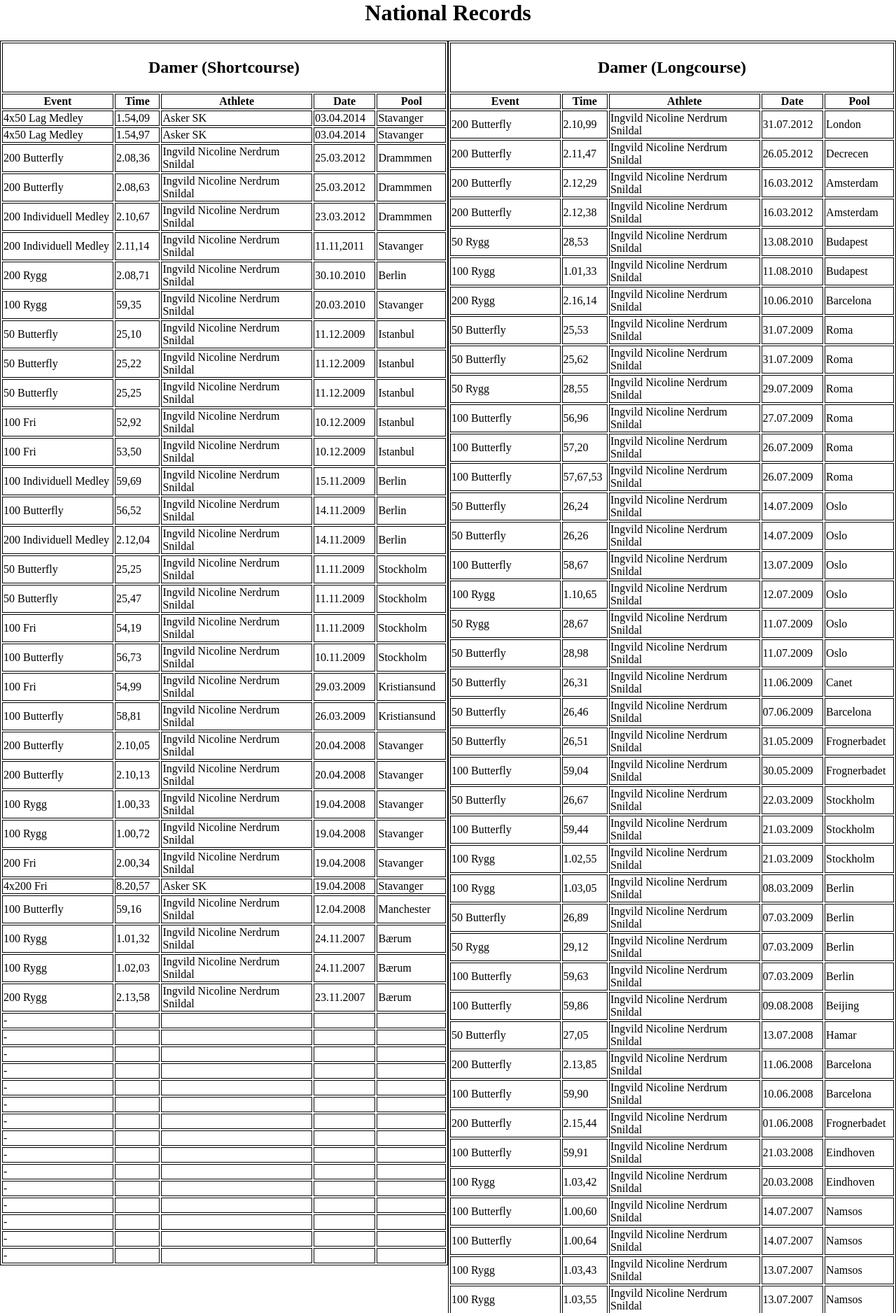
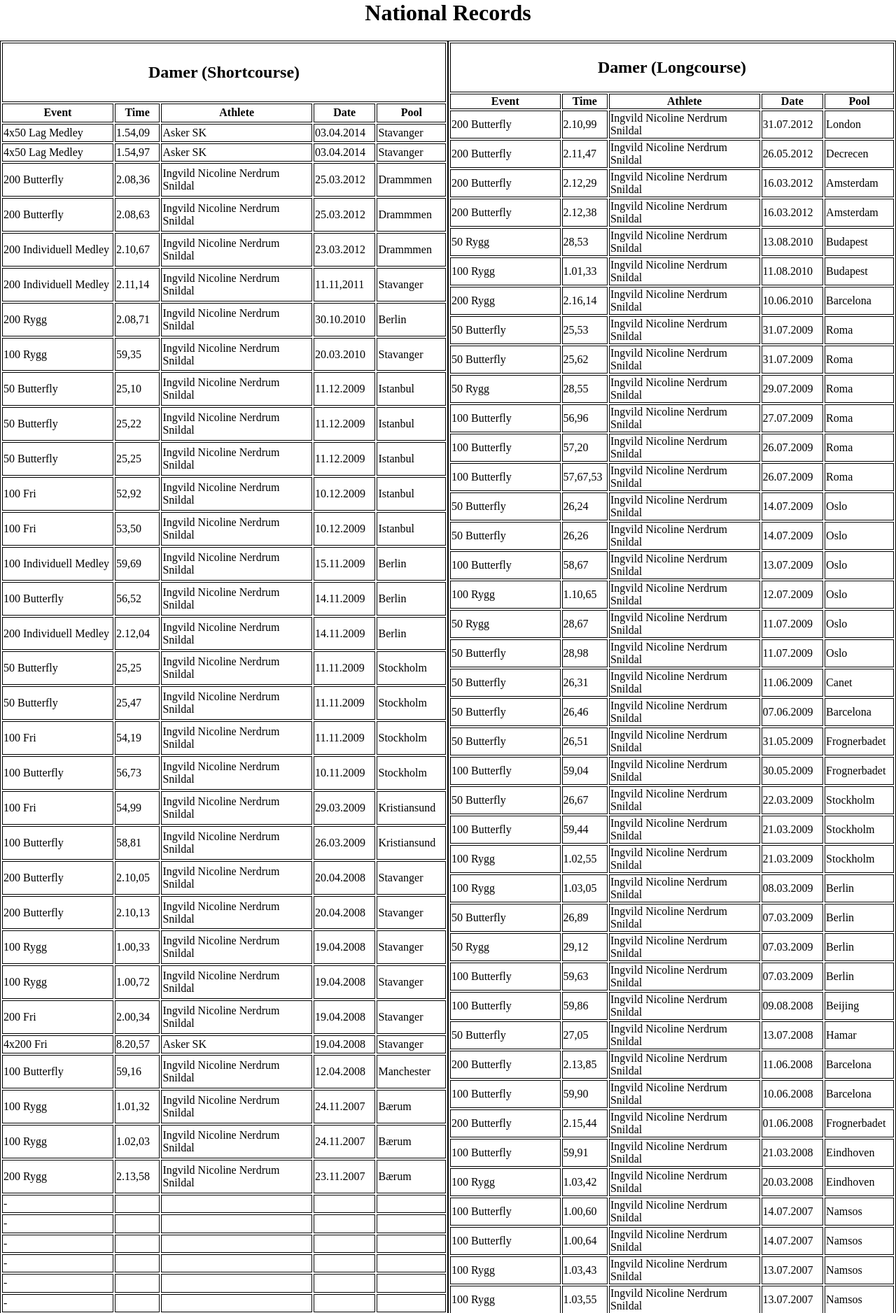
Before and after one commit to thisisthechris/swim_app, a Flask app: page /records.html in a window 1280 px wide. Shown: the part 150-2027 px from the top of the page at 70% size. Run offline with Flask 2, Linux system fonts and the light colour scheme; parts of the project's set-up code (start-up, migrations or seed data) failed here and were passed over; some libraries are stand-ins or nearby versions.

Commit message:
edit files

```diff
--- a/templates/records.html
+++ b/templates/records.html
@@ -23,7 +23,7 @@
       <h1>National Records</h1>
         <div class="row">
           <div class="column">
-            <table>
+            <table style="height: 2075.83px;">
               <tr>
                 <th colspan="5"><h2>Damer (Shortcourse)</h2></th>
               </tr>
```
